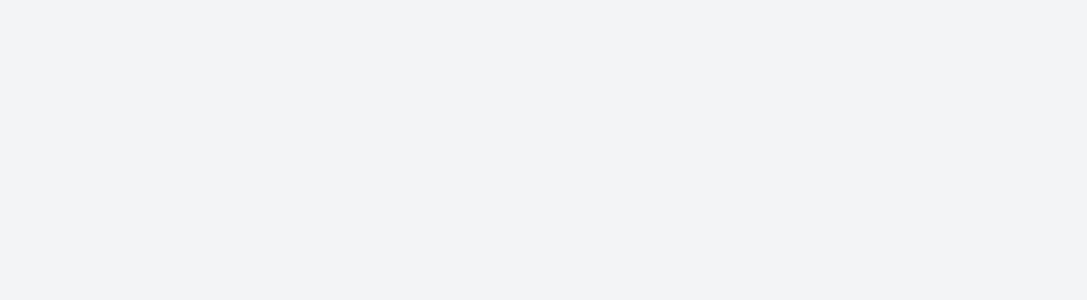
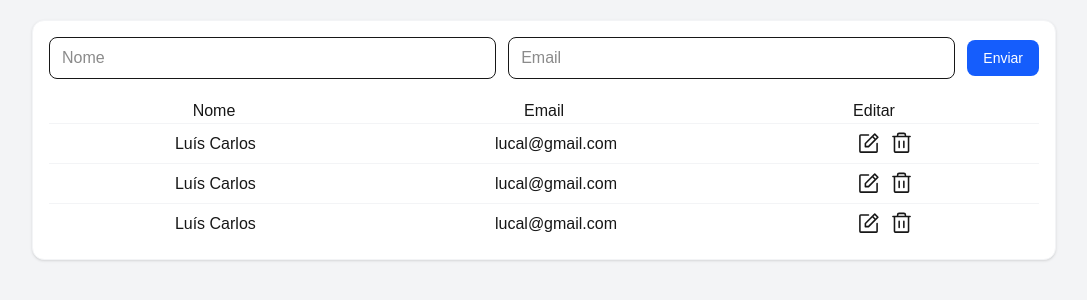
Before and after one commit to Lucal22/fullstack-nextjs, a Next.js app: page / in a window 1280 px wide. Shown: the top 300 px of the page, without its empty margins (96-1183 px from the left). Built offline with nearby package versions, Linux system fonts and the light colour scheme.

Commit message:
feat: Style development.

```diff
--- a/src/app/page.tsx
+++ b/src/app/page.tsx
@@ -1,3 +1,69 @@
+"use client";
+
+import { useState } from "react";
+
+import Card from "@/components/Card";
+
 export default function Home() {
-  return <div></div>;
+  const [formData, setFormData] = useState({
+    nome: "",
+    email: "",
+  });
+
+  const handleChange = (e: React.ChangeEvent<HTMLInputElement>) => {
+    setFormData({ ...formData, [e.target.name]: e.target.value });
+  };
+
+  const handleSubmit = (e: React.FormEvent) => {
+    e.preventDefault();
+    console.log("Dados do formulário:", formData);
+  };
+
+  return (
+    <main className="min-h-screen max-w-5xl m-auto ">
+      <div className=" mt-5 bg-white border border-gray-100 p-4 rounded-xl shadow">
+        <form
+          onSubmit={handleSubmit}
+          className="w-full h-full items-center gap-3 flex justify-center"
+        >
+          <input
+            type="text"
+            id="nome"
+            name="nome"
+            value={formData.nome}
+            onChange={handleChange}
+            placeholder="Nome"
+            className="flex-1 px-3 py-2 border rounded-lg"
+            required
+          />
+          <input
+            type="email"
+            id="email"
+            name="email"
+            value={formData.email}
+            onChange={handleChange}
+            placeholder="Email"
+            className="flex-1 px-3 py-2 border rounded-lg"
+            required
+          />
+          <button
+            type="submit"
+            className="px-4 py-2 bg-blue-600 text-white rounded-lg hover:cursor-pointer transition text-sm"
+          >
+            Enviar
+          </button>
+        </form>
+        <div className="mt-5">
+          <div className="flex items-center justify-between w-full h-full text-center">
+            <h2 className="flex-1">Nome</h2>
+            <h2 className="flex-1">Email</h2>
+            <h2 className="flex-1">Editar</h2>
+          </div>
+          <Card nome="Luís Carlos" email="lucal@gmail.com" />
+          <Card nome="Luís Carlos" email="lucal@gmail.com" />
+          <Card nome="Luís Carlos" email="lucal@gmail.com" />
+        </div>
+      </div>
+    </main>
+  );
 }
--- /dev/null
+++ b/src/components/Card.tsx
@@ -0,0 +1,82 @@
+import { FloppyDisk, NotePencil, Trash, X } from "@phosphor-icons/react";
+import { useState } from "react";
+
+type CardType = {
+  nome: string;
+  email: string;
+};
+
+export default function Card({ nome, email }: CardType) {
+  const [edit, setEdit] = useState(false);
+  const [formData, setFormData] = useState({
+    nome: "",
+    email: "",
+  });
+
+  const handleSubmit = () => {};
+  const handleChange = (e: React.ChangeEvent<HTMLInputElement>) => {
+    setFormData({ ...formData, [e.target.name]: e.target.value });
+  };
+
+  return (
+    <div className="w-full border-t-1 border-gray-100 h-10">
+      <div></div>
+      {edit ? (
+        <>
+          <form
+            onSubmit={handleSubmit}
+            className="flex items-center justify-between w-full h-full gap-2"
+          >
+            <input
+              type="text"
+              id="nome"
+              name="nome"
+              value={formData.nome}
+              onChange={handleChange}
+              placeholder={formData.nome}
+              className="flex-1 px-3 py-2 border rounded-lg"
+              required
+            />
+            <input
+              type="email"
+              id="email"
+              name="email"
+              value={formData.email}
+              onChange={handleChange}
+              placeholder={formData.email}
+              className="flex-1 px-3 py-2 border rounded-lg"
+              required
+            />
+            <div className="flex items-center justify-center flex-1 gap-2">
+              <button type="submit">
+                <FloppyDisk className="hover:cursor-pointer" size={25} />
+              </button>
+              <button onClick={() => setEdit(false)}>
+                <X className="hover:cursor-pointer" size={25} />
+              </button>
+            </div>
+          </form>
+        </>
+      ) : (
+        <div className="flex items-center gap-2 justify-between w-full h-full text-center">
+          <p className="flex-1 px-3 ">{nome}</p>
+          <p className="flex-1 px-3 ">{email}</p>
+          <div className="flex items-center justify-center flex-1 gap-2">
+            <button onClick={() => setEdit(true)}>
+              <NotePencil
+                className="hover:cursor-pointer hover:text-blue-400"
+                size={25}
+              />
+            </button>
+            <button>
+              <Trash
+                size={25}
+                className="hover:cursor-pointer hover:text-red-500"
+              />
+            </button>
+          </div>
+        </div>
+      )}
+    </div>
+  );
+}
```
